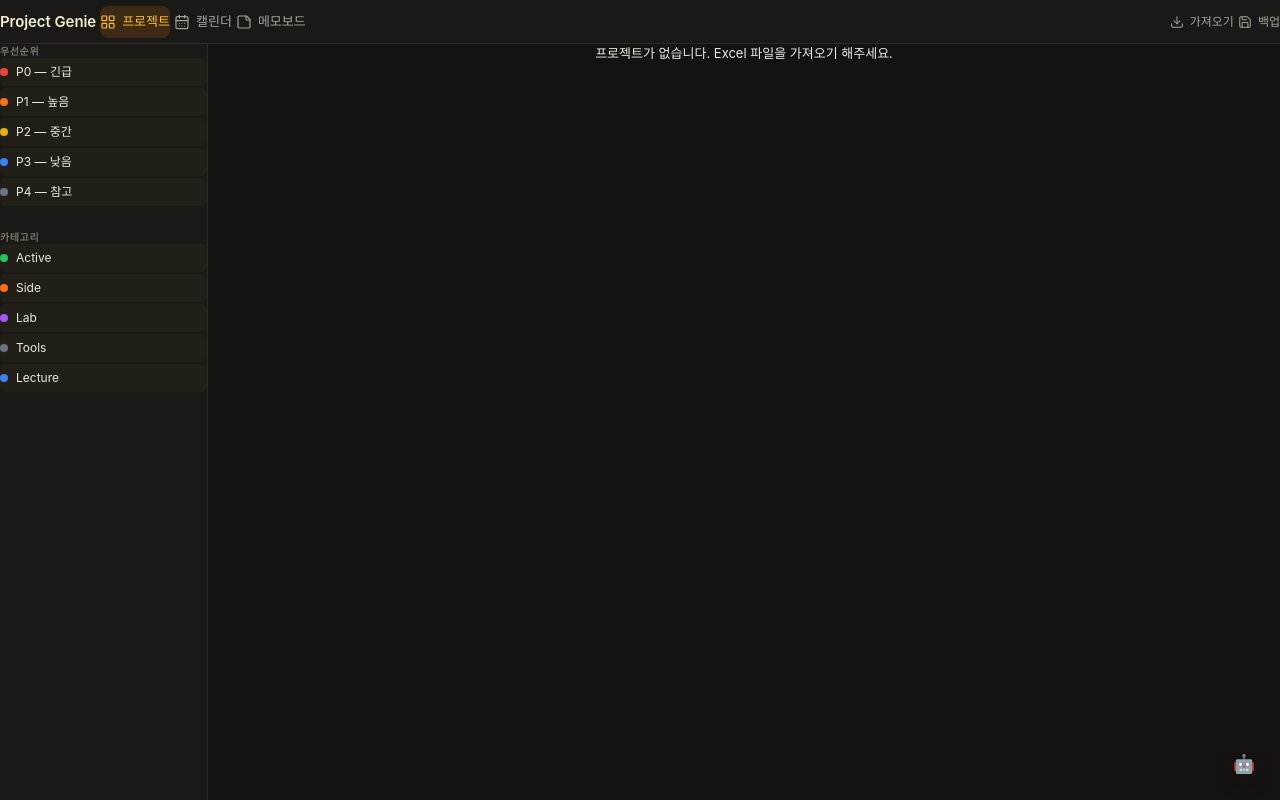
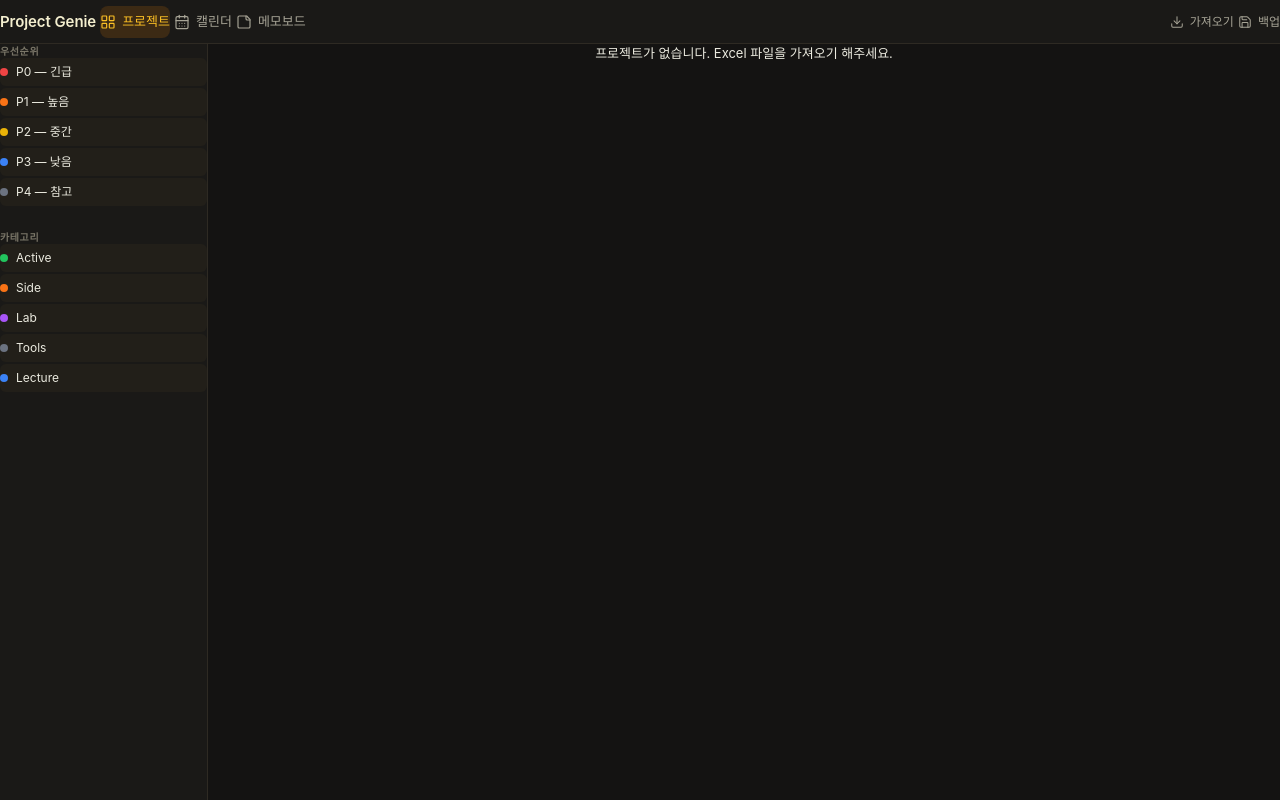
Before and after one commit to NewTurn2017/hearth, a React (Vite) app: page / in a window 1280 px wide. Built offline with nearby package versions, Linux system fonts and the light colour scheme.

Commit message:
feat(layout): mount CommandPalette, drop AiPanel button

```diff
--- a/src/components/Layout.tsx
+++ b/src/components/Layout.tsx
@@ -2,9 +2,11 @@ import { useState } from "react";
 import { open } from "@tauri-apps/plugin-dialog";
 import { TopBar } from "./TopBar";
 import { Sidebar } from "./Sidebar";
-import { AiPanel } from "./AiPanel";
+import { CommandPalette } from "../command/CommandPalette";
+import { buildLocalCommands } from "../command/dispatch";
 import type { Tab, Priority, Category } from "../types";
 import { PRIORITIES, CATEGORIES } from "../types";
+import { useToast } from "../ui/Toast";
 import * as api from "../api";
 
 export function Layout({
@@ -17,28 +19,21 @@ export function Layout({
   }) => React.ReactNode;
 }) {
   const [activeTab, setActiveTab] = useState<Tab>("projects");
-  const [priorities, setPriorities] = useState<Set<Priority>>(
-    new Set(PRIORITIES)
-  );
-  const [categories, setCategories] = useState<Set<Category>>(
-    new Set(CATEGORIES)
-  );
-  const [aiOpen, setAiOpen] = useState(false);
+  const [priorities, setPriorities] = useState<Set<Priority>>(new Set(PRIORITIES));
+  const [categories, setCategories] = useState<Set<Category>>(new Set(CATEGORIES));
+  const toast = useToast();
 
   const togglePriority = (p: Priority) => {
     setPriorities((prev) => {
       const next = new Set(prev);
-      if (next.has(p)) next.delete(p);
-      else next.add(p);
+      next.has(p) ? next.delete(p) : next.add(p);
       return next;
     });
   };
-
   const toggleCategory = (c: Category) => {
     setCategories((prev) => {
       const next = new Set(prev);
-      if (next.has(c)) next.delete(c);
-      else next.add(c);
+      next.has(c) ? next.delete(c) : next.add(c);
       return next;
     });
   };
@@ -48,29 +43,34 @@ export function Layout({
       filters: [{ name: "Excel", extensions: ["xlsx", "xls"] }],
     });
     if (!file) return;
-    const clearExisting = confirm(
-      "기존 데이터를 삭제하고 새로 가져오시겠습니까?"
-    );
+    const clearExisting = confirm("기존 데이터를 삭제하고 새로 가져오시겠습니까?");
     try {
-      const result = await api.importExcel(file, clearExisting);
-      alert(`${result.projects_imported}개 프로젝트 가져오기 완료!`);
-      window.location.reload();
+      const filePath = Array.isArray(file) ? file[0] : file;
+      const result = await api.importExcel(filePath, clearExisting);
+      toast.success(`${result.projects_imported}개 프로젝트 가져왔습니다`);
+      setTimeout(() => window.location.reload(), 800);
     } catch (e) {
-      alert(`가져오기 실패: ${e}`);
+      toast.error(`가져오기 실패: ${e}`);
     }
   };
 
   const handleBackup = async () => {
     try {
       const path = await api.backupDb();
-      alert(`백업 완료: ${path}`);
+      toast.success(`백업 완료: ${path}`);
     } catch (e) {
-      alert(`백업 실패: ${e}`);
+      toast.error(`백업 실패: ${e}`);
     }
   };
 
+  const commands = buildLocalCommands({
+    openNewProject: () => setActiveTab("projects"),
+    openNewSchedule: () => setActiveTab("calendar"),
+    openNewMemo: () => setActiveTab("memos"),
+  });
+
   return (
-    <div className="h-screen flex flex-col">
+    <div className="h-screen flex flex-col bg-[var(--color-surface-0)]">
       <TopBar
         active={activeTab}
         onChange={setActiveTab}
@@ -87,19 +87,8 @@ export function Layout({
         <main className="flex-1 overflow-y-auto p-4">
           {children({ activeTab, priorities, categories })}
         </main>
-        {aiOpen && (
-          <div className="w-80 shrink-0 bg-[var(--bg-secondary)] border-l border-[var(--border-color)] flex flex-col">
-            <AiPanel onClose={() => setAiOpen(false)} />
-          </div>
-        )}
       </div>
-      <button
-        onClick={() => setAiOpen(!aiOpen)}
-        className="fixed bottom-4 right-4 w-10 h-10 rounded-full bg-[var(--accent)] text-white flex items-center justify-center text-lg shadow-lg hover:opacity-90 transition-opacity z-50"
-        title={aiOpen ? "AI 닫기" : "AI 열기"}
-      >
-        {aiOpen ? "✕" : "🤖"}
-      </button>
+      <CommandPalette commands={commands} />
     </div>
   );
 }
```
